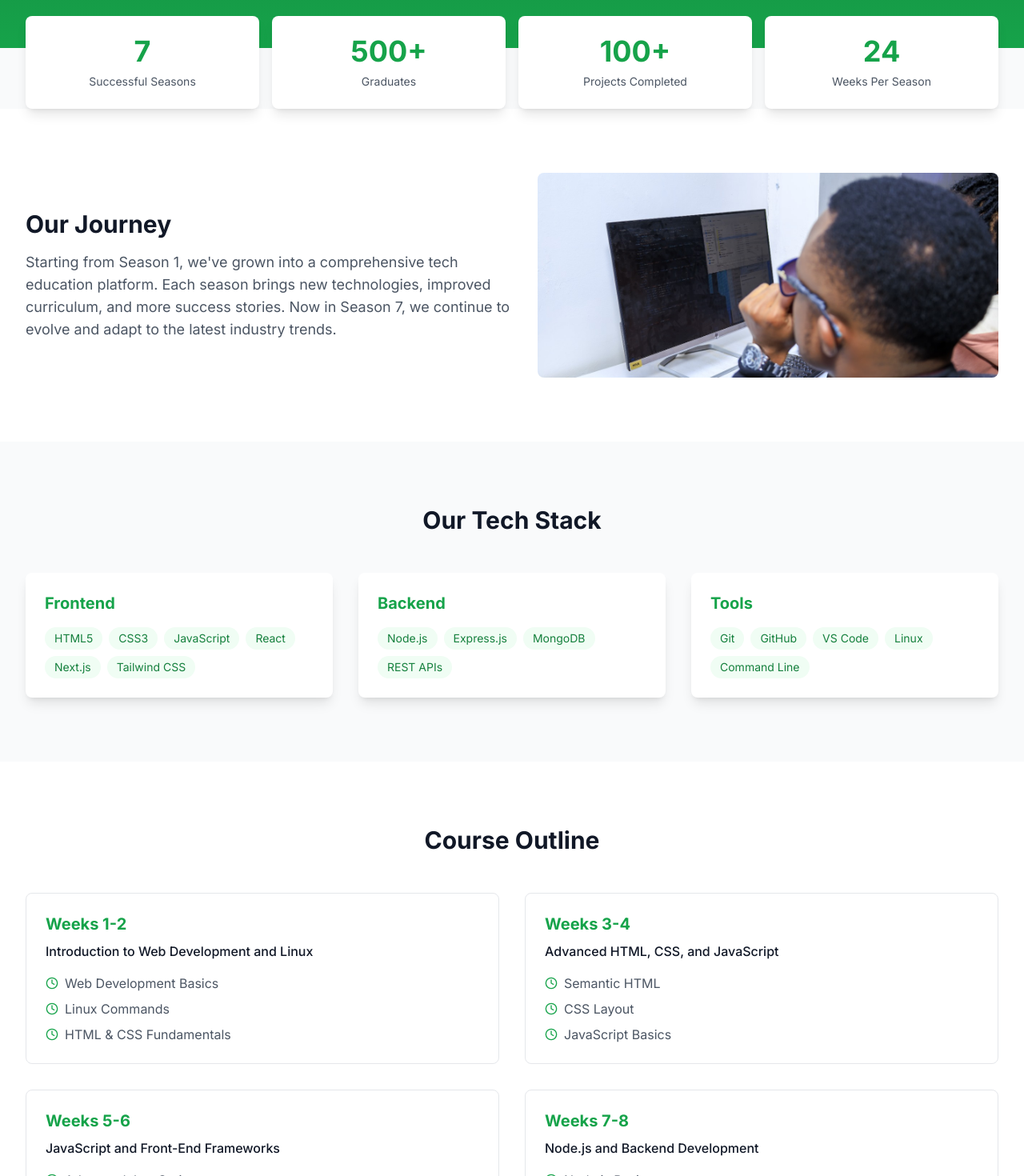
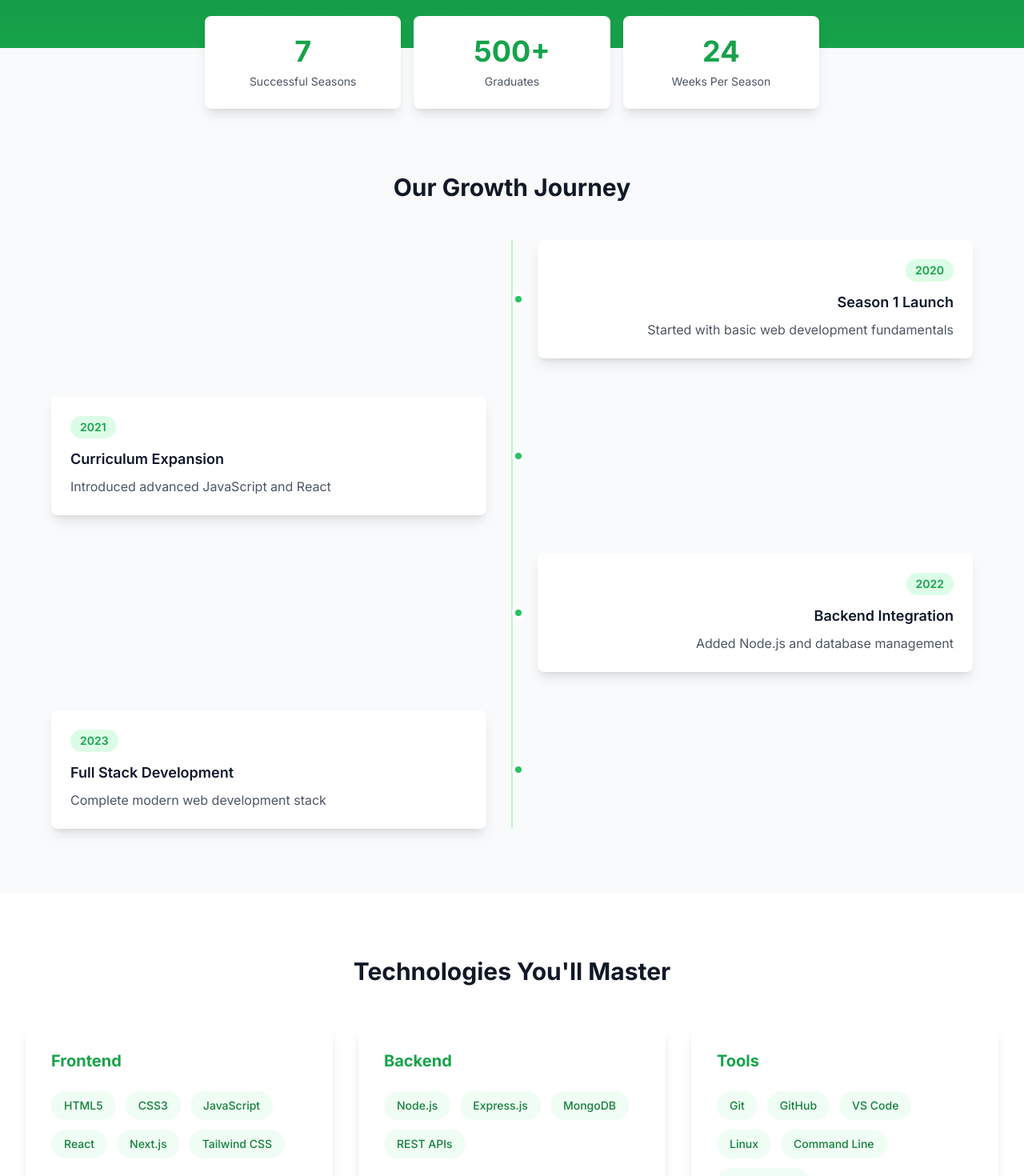
Before and after one commit to CardenDante/Projects-display, a Next.js app in the folder iyf-showcase/: page /about in a window 1280 px wide. Shown: the part 320-1790 px from the top of the page at 80% size. Built offline with nearby package versions, Linux system fonts and the light colour scheme.

Commit message:
about page update

```diff
--- a/iyf-showcase/package.json
+++ b/iyf-showcase/package.json
@@ -14,6 +14,7 @@
     "@tailwindcss/line-clamp": "^0.4.4",
     "@tailwindcss/typography": "^0.5.16",
     "autoprefixer": "^10.4.17",
+    "framer-motion": "^12.4.3",
     "lucide-react": "^0.475.0",
     "next": "15.1.7",
     "postcss": "^8.4.35",
--- a/iyf-showcase/src/app/about/page.tsx
+++ b/iyf-showcase/src/app/about/page.tsx
@@ -1,14 +1,45 @@
 'use client';
 
-import React from 'react';
+import React, { useState, useEffect } from 'react';
 import Image from 'next/image';
-import {  Clock } from 'lucide-react';
+import { Clock, ChevronDown, ChevronUp } from 'lucide-react';
+import { motion } from 'framer-motion';
+
+interface Stat {
+  value: string;
+  label: string;
+}
+
+interface FAQ {
+  question: string;
+  answer: string;
+}
+
+interface AnimatedStatProps {
+  value: string;
+  label: string;
+}
 
 const AboutPage = () => {
-  const stats = [
+  const [openFaq, setOpenFaq] = useState<number | null>(null);
+
+  const fadeInUp = {
+    initial: { opacity: 0, y: 60 },
+    animate: { opacity: 1, y: 0 },
+    transition: { duration: 0.5 }
+  };
+
+  const staggerChildren = {
+    animate: {
+      transition: {
+        staggerChildren: 0.1
+      }
+    }
+  };
+
+  const stats: Stat[] = [
     { value: "7", label: "Successful Seasons" },
     { value: "500+", label: "Graduates" },
-    { value: "100+", label: "Projects Completed" },
     { value: "24", label: "Weeks Per Season" }
   ];
 
@@ -23,7 +54,7 @@ const AboutPage = () => {
     },
     {
       category: "Tools",
-      technologies: ["Git", "GitHub", "VS Code", "Linux", "Command Line"]
+      technologies: ["Git", "GitHub", "VS Code", "Linux", "Command Line", "Codespaces"]
     }
   ];
 
@@ -50,15 +81,74 @@ const AboutPage = () => {
     }
   ];
 
+  const faqs: FAQ[] = [
+    {
+      question: "How long is the program?",
+     answer: "The program runs for 24 weeks, with classes held during weekends. Each session is carefully structured to ensure comprehensive learning while accommodating working professionals and students."
+    },
+    {
+      question: "What are the prerequisites?",
+      answer: "No prior programming experience is required. However, basic computer literacy and a strong desire to learn are essential. You'll need a laptop and reliable internet connection."
+    },
+    {
+      question: "What will I be able to build after the course?",
+      answer: "By the end of the course, you'll be able to build full-stack web applications, including front-end interfaces, backend APIs, and database integration. You'll have practical experience with modern web technologies."
+    },
+    {
+      question: "Is there support after graduation?",
+      answer: "Yes, we provide ongoing support through our alumni network, job placement assistance, and continued access to our learning resources and community."
+    },
+  ];
+
+  const AnimatedStat: React.FC<AnimatedStatProps> = ({ value, label }) => {
+    const [count, setCount] = useState(0);
+
+    useEffect(() => {
+      const finalValue = parseInt(value);
+      let startValue = 0;
+      const duration = 2000;
+      const increment = finalValue / (duration / 16);
+
+      const timer = setInterval(() => {
+        startValue += increment;
+        if (startValue > finalValue) {
+          setCount(finalValue);
+          clearInterval(timer);
+        } else {
+          setCount(Math.floor(startValue));
+        }
+      }, 16);
+
+      return () => clearInterval(timer);
+    }, [value]);
+
+    return (
+      <motion.div
+        initial={{ scale: 0.5, opacity: 0 }}
+        animate={{ scale: 1, opacity: 1 }}
+        transition={{ duration: 0.5 }}
+        className="bg-white rounded-lg shadow-lg p-6 text-center transform hover:-translate-y-1 hover:shadow-xl transition-all duration-300"
+      >
+        <p className="text-4xl font-bold text-green-600">
+          {count}{value.includes('+') ? '+' : ''}
+        </p>
+        <p className="mt-2 text-sm text-gray-600">{label}</p>
+      </motion.div>
+    );
+  };
   return (
     <div className="min-h-screen pt-16">
-      {/* Hero Section - Consistent with Homepage */}
+      {/* Hero Section */}
       <section className="relative bg-green-600 py-20">
         <div className="absolute inset-0">
           <div className="h-full w-full bg-gradient-to-b from-green-700 to-green-600"></div>
         </div>
         <div className="relative mx-auto max-w-7xl px-4 sm:px-6 lg:px-8">
-          <div className="text-center">
+          <motion.div
+            initial={{ opacity: 0, y: 20 }}
+            animate={{ opacity: 1, y: 0 }}
+            className="text-center"
+          >
             <h1 className="text-4xl font-bold text-white sm:text-5xl">
               Empowering Future Developers
             </h1>
@@ -66,95 +156,222 @@ const AboutPage = () => {
               Since our first season, IYF Academy has been committed to providing
               comprehensive programming education through our weekend sessions.
             </p>
-          </div>
+          </motion.div>
         </div>
       </section>
 
      {/* Stats Section */}
   <section className="relative -mt-10">
     <div className="mx-auto max-w-7xl px-4 sm:px-6 lg:px-8">
-          <div className="grid grid-cols-1 gap-4 sm:grid-cols-2 lg:grid-cols-4">
+      <motion.div
+        variants={staggerChildren}
+        initial="initial"
+        animate="animate"
+        className="grid grid-cols-1 sm:grid-cols-3 gap-4 max-w-3xl mx-auto"
+      >
         {stats.map((stat, index) => (
-              <div
-                key={index}
-                className="bg-white rounded-lg shadow-lg p-6 text-center"
-              >
-                <p className="text-4xl font-bold text-green-600">{stat.value}</p>
-                <p className="mt-2 text-sm text-gray-600">{stat.label}</p>
-              </div>
+          <AnimatedStat key={index} value={stat.value} label={stat.label} />
         ))}
-          </div>
+      </motion.div>
     </div>
   </section>
 
-      {/* History Section */}
-      <section className="py-20 bg-white">
+     {/* Timeline Section */}
+<section className="py-20 bg-gray-50">
   <div className="mx-auto max-w-7xl px-4 sm:px-6 lg:px-8">
-          <div className="lg:flex lg:items-center lg:justify-between">
-            <div className="lg:w-1/2">
-              <h2 className="text-3xl font-bold text-gray-900">Our Journey</h2>
-              <p className="mt-4 text-lg text-gray-600">
-                Starting from Season 1, we've grown into a comprehensive tech education platform.
-                Each season brings new technologies, improved curriculum, and more success stories.
-                Now in Season 7, we continue to evolve and adapt to the latest industry trends.
-              </p>
+    <motion.h2
+      initial={{ opacity: 0, y: 20 }}
+      whileInView={{ opacity: 1, y: 0 }}
+      className="text-3xl font-bold text-center text-gray-900 mb-12"
+    >
+      Our Growth Journey
+    </motion.h2>
+    <div className="relative">
+      {/* Timeline line - hidden on mobile, shown on larger screens */}
+      <div className="hidden md:block absolute left-1/2 transform -translate-x-1/2 w-0.5 h-full bg-green-200"></div>
+
+      <div className="space-y-8 md:space-y-12">
+        {[
+          {
+            year: "2020",
+            title: "Season 1 Launch",
+            description: "Started with basic web development fundamentals"
+          },
+          {
+            year: "2021",
+            title: "Curriculum Expansion",
+            description: "Introduced advanced JavaScript and React"
+          },
+          {
+            year: "2022",
+            title: "Backend Integration",
+            description: "Added Node.js and database management"
+          },
+          {
+            year: "2023",
+            title: "Full Stack Development",
+            description: "Complete modern web development stack"
+          }
+        ].map((item, index) => (
+          <motion.div
+            key={index}
+            initial={{ opacity: 0, y: 20 }}
+            whileInView={{ opacity: 1, y: 0 }}
+            transition={{ duration: 0.5, delay: index * 0.2 }}
+            className={`flex flex-col md:flex-row items-center ${index % 2 === 0 ? 'md:flex-row-reverse' : ''}`}
+          >
+            {/* Content Container */}
+            <div className="w-full md:w-1/2 px-4 md:px-8">
+              <div className={`bg-white p-6 rounded-lg shadow-lg transform transition-all duration-300 hover:shadow-xl ${index % 2 === 0 ? 'md:text-right' : ''}`}>
+                {/* Year Badge */}
+                <div className="inline-block bg-green-100 text-green-600 px-3 py-1 rounded-full text-sm font-semibold mb-3">
+                  {item.year}
                 </div>
-            <div className="mt-8 lg:mt-0 lg:w-1/2 lg:pl-8">
-              <div className="relative h-64 rounded-lg overflow-hidden">
-                <Image
-                  src="/pc.jpg"
-                  alt="IYF Academy Journey"
-                  fill
-                  className="object-cover"
+                <h4 className="text-lg font-semibold mb-2">{item.title}</h4>
+                <p className="text-gray-600">{item.description}</p>
+              </div>
+            </div>
+
+            {/* Timeline Dot */}
+            <motion.div
+              initial={{ scale: 0 }}
+              whileInView={{ scale: 1 }}
+              transition={{ delay: index * 0.2 }}
+              className="hidden md:block absolute left-1/2 transform -translate-x-1/2 w-4 h-4 bg-green-500 rounded-full border-4 border-white"
             />
+
+            {/* Mobile Timeline Line and Dot */}
+            <div className="md:hidden flex items-center justify-center w-full my-4">
+              <div className="w-px h-16 bg-green-200"></div>
             </div>
+          </motion.div>
+        ))}
       </div>
     </div>
   </div>
 </section>
 
       {/* Tech Stack Section */}
-      <section className="py-20 bg-gray-50">
+      <section className="py-20 bg-white">
         <div className="mx-auto max-w-7xl px-4 sm:px-6 lg:px-8">
-          <h2 className="text-3xl font-bold text-center text-gray-900 mb-12">Our Tech Stack</h2>
-          <div className="grid grid-cols-1 gap-8 md:grid-cols-3">
+          <motion.h2
+            initial={{ opacity: 0, y: 20 }}
+            whileInView={{ opacity: 1, y: 0 }}
+            className="text-3xl font-bold text-center text-gray-900 mb-12"
+          >
+            Technologies You'll Master
+          </motion.h2>
+          <div className="grid grid-cols-1 md:grid-cols-3 gap-8">
             {techStack.map((stack, index) => (
-              <div key={index} className="bg-white rounded-lg shadow-lg p-6">
-                <h3 className="text-xl font-bold text-green-600 mb-4">{stack.category}</h3>
-                <div className="flex flex-wrap gap-2">
+              <motion.div
+                key={index}
+                initial={{ opacity: 0, y: 50 }}
+                whileInView={{ opacity: 1, y: 0 }}
+                transition={{ duration: 0.5, delay: index * 0.2 }}
+                className="bg-white rounded-xl shadow-lg p-8 transform transition-all duration-300 hover:-translate-y-2 hover:shadow-xl"
+              >
+                <h3 className="text-xl font-bold text-green-600 mb-6">{stack.category}</h3>
+                <div className="flex flex-wrap gap-3">
                   {stack.technologies.map((tech, techIndex) => (
-                    <span
+                    <motion.span
                       key={techIndex}
-                      className="px-3 py-1 bg-green-50 text-green-700 rounded-full text-sm"
+                      whileHover={{ scale: 1.1 }}
+                      className="px-4 py-2 bg-green-50 text-green-700 rounded-full text-sm font-medium cursor-pointer hover:bg-green-100"
                     >
                       {tech}
-                    </span>
+                    </motion.span>
                   ))}
                 </div>
-              </div>
+              </motion.div>
             ))}
           </div>
         </div>
       </section>
 
       {/* Course Outline Section */}
-      <section className="py-20 bg-white">
+      <section className="py-20 bg-gray-50">
         <div className="mx-auto max-w-7xl px-4 sm:px-6 lg:px-8">
-          <h2 className="text-3xl font-bold text-center text-gray-900 mb-12">Course Outline</h2>
+          <motion.h2
+            initial={{ opacity: 0, y: 20 }}
+            whileInView={{ opacity: 1, y: 0 }}
+            className="text-3xl font-bold text-center text-gray-900 mb-12"
+          >
+            Course Outline
+          </motion.h2>
           <div className="grid grid-cols-1 gap-8 md:grid-cols-2">
             {courseOutline.map((week, index) => (
-              <div key={index} className="border rounded-lg p-6">
+              <motion.div
+                key={index}
+                initial={{ opacity: 0, x: index % 2 === 0 ? -50 : 50 }}
+                whileInView={{ opacity: 1, x: 0 }}
+                transition={{ duration: 0.5, delay: index * 0.2 }}
+                className="border rounded-lg p-6 bg-white shadow-lg hover:shadow-xl transition-shadow"
+              >
                 <h3 className="text-xl font-bold text-green-600 mb-2">{week.title}</h3>
                 <p className="text-gray-900 font-medium mb-4">{week.content}</p>
                 <ul className="space-y-2">
                   {week.topics.map((topic, topicIndex) => (
-                    <li key={topicIndex} className="flex items-center text-gray-600">
+                    <motion.li
+                      key={topicIndex}
+                      initial={{ opacity: 0, x: -20 }}
+                      whileInView={{ opacity: 1, x: 0 }}
+                      transition={{ delay: topicIndex * 0.1 }}
+                      className="flex items-center text-gray-600"
+                    >
                       <Clock className="w-4 h-4 mr-2 text-green-600" />
                       {topic}
-                    </li>
+                    </motion.li>
                   ))}
                 </ul>
+              </motion.div>
+            ))}
           </div>
+        </div>
+      </section>
+
+      {/* FAQ Section */}
+<section className="py-20 bg-white">
+  <div className="mx-auto max-w-7xl px-4 sm:px-6 lg:px-8">
+    <motion.h2
+      initial={{ opacity: 0, y: 20 }}
+      whileInView={{ opacity: 1, y: 0 }}
+      className="text-3xl font-bold text-center text-gray-900 mb-12"
+    >
+      Frequently Asked Questions
+    </motion.h2>
+    <div className="max-w-3xl mx-auto">
+      {faqs.map((faq, index) => (
+        <motion.div
+          key={index}
+          initial={{ opacity: 0, y: 20 }}
+          whileInView={{ opacity: 1, y: 0 }}
+          transition={{ delay: index * 0.1 }}
+          className="mb-4"
+        >
+          <motion.button
+            className="w-full p-6 text-left bg-white rounded-lg shadow hover:shadow-md transition-shadow"
+            onClick={() => setOpenFaq(openFaq === index ? null : index)}
+          >
+            <div className="flex justify-between items-center">
+              <h3 className="text-lg font-semibold text-gray-900">{faq.question}</h3>
+              <motion.div
+                animate={{ rotate: openFaq === index ? 180 : 0 }}
+                transition={{ duration: 0.3 }}
+              >
+                {openFaq === index ? (
+                  <ChevronUp className="h-5 w-5 text-green-600" />
+                ) : (
+                  <ChevronDown className="h-5 w-5 text-green-600" />
+                )}
+              </motion.div>
+            </div>
+            {openFaq === index && (
+              <div className="mt-4 text-gray-600">
+                {faq.answer}
+              </div>
+            )}
+          </motion.button>
+        </motion.div>
       ))}
     </div>
   </div>
@@ -163,18 +380,28 @@ const AboutPage = () => {
       {/* CTA Section */}
       <section className="bg-green-600 py-16">
         <div className="mx-auto max-w-7xl px-4 sm:px-6 lg:px-8 text-center">
+          <motion.div
+            initial={{ opacity: 0, y: 20 }}
+            whileInView={{ opacity: 1, y: 0 }}
+            transition={{ duration: 0.5 }}
+          >
             <h2 className="text-3xl font-bold text-white">Ready to Start Your Journey?</h2>
             <p className="mt-4 text-xl text-green-100">
-            Join our upcoming Season 7 and transform your programming skills.
+              Join our upcoming Season 8 and transform your programming skills.
             </p>
             <div className="mt-8">
-            <a
+              <motion.a
+                whileHover={{ scale: 1.05 }}
+                whileTap={{ scale: 0.95 }}
                 href="https://freeacademy.iyfkenya.org/register"
-              className="inline-flex items-center px-6 py-3 border border-transparent text-base font-medium rounded-md text-green-600 bg-white hover:bg-green-50"
+                target="_blank"
+                rel="noopener noreferrer"
+                className="inline-flex items-center px-6 py-3 border border-transparent text-base font-medium rounded-full text-green-600 bg-white hover:bg-green-50 transition-colors"
               >
                 Apply Now
-            </a>
+              </motion.a>
             </div>
+          </motion.div>
         </div>
       </section>
     </div>
```
Also changed, not shown: 1 other file (tests, documents, lock files or other folders). Lines whose indentation alone changed are shown as unchanged.
